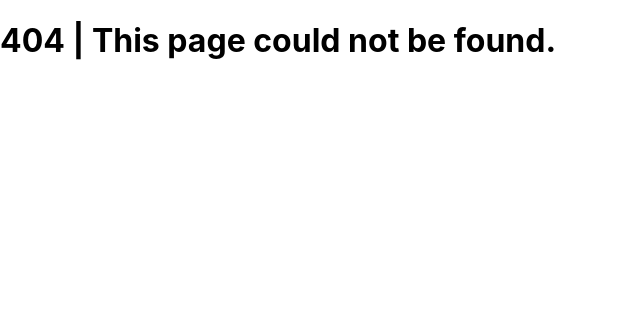
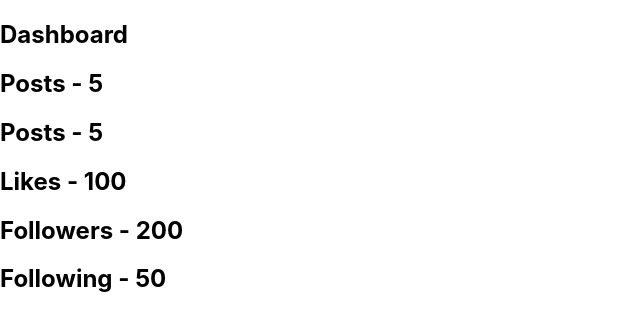
Before and after one commit to iabdulmuqeet/next-js-implementation, a Next.js app: page /dashboard in a window 1280 px wide. Before the commit this address had no page. Shown: the top 330 px of the page, without its empty margins (0-640 px from the left). Built offline with nearby package versions, Linux system fonts and the light colour scheme; data requests are answered from the project's data file.

Commit message:
client side data fetching with swr

```diff
--- a/db.json
+++ b/db.json
@@ -1,4 +1,10 @@
 {
+  "dashboard": {
+    "posts": 5,
+    "likes": 100,
+    "followers": 200,
+    "following": 50
+  },
   "news": [
     {
       "id": 1,
--- a/package.json
+++ b/package.json
@@ -13,7 +13,8 @@
     "json-server": "^0.17.0",
     "next": "12.3.1",
     "react": "18.2.0",
-    "react-dom": "18.2.0"
+    "react-dom": "18.2.0",
+    "swr": "^1.3.0"
   },
   "devDependencies": {
     "eslint": "8.24.0",
--- /dev/null
+++ b/pages/dashboard.js
@@ -0,0 +1,27 @@
+import useSWR from 'swr'
+
+const fetcher = async () => {
+  const response = await fetch('http://localhost:4000/dashboard')
+  const data = response.json()
+  return data
+}
+
+function DashboardSWR() {
+  const { data, error } = useSWR('dashboard', fetcher)
+
+  if (error) return <h2>An error has occured!</h2>
+  if (!data) return <h2>Loading</h2>
+
+  return (
+    <>
+      <h2>Dashboard</h2>
+      <h2>Posts - {data.posts}</h2>
+      <h2>Posts - {data.posts}</h2>
+      <h2>Likes - {data.likes}</h2>
+      <h2>Followers - {data.followers}</h2>
+      <h2>Following - {data.following}</h2>
+    </>
+  )
+}
+
+export default DashboardSWR
```
Also changed, not shown: 1 other file (tests, documents, lock files or other folders).
